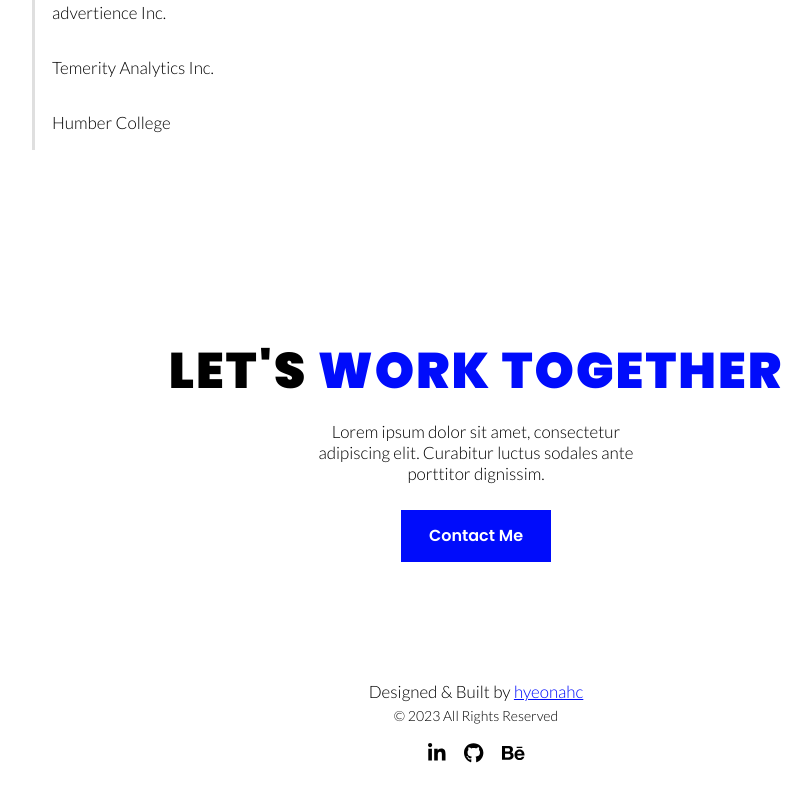
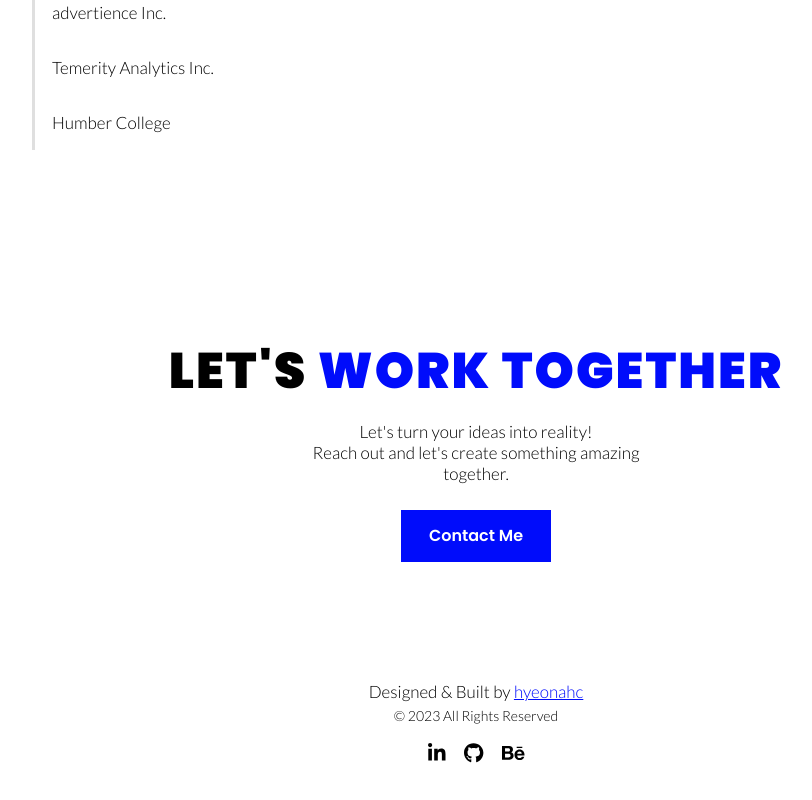
Before and after one commit to hyeonahc/portfolio, a Next.js app: page / in a window 1280 px wide. Shown: the part 4863-5663 px from the top of the page, without its empty margins (164-976 px from the left). Built offline with nearby package versions, Linux system fonts and the light colour scheme.

Commit message:
#19 chore: Update Contact contents

```diff
--- a/components/ContactSection/index.js
+++ b/components/ContactSection/index.js
@@ -20,8 +20,9 @@ const ContactSection = () => {
         let&apos;s <Highlight>work together</Highlight>
       </Title>
       <Paragraph>
-        Lorem ipsum dolor sit amet, consectetur adipiscing elit. Curabitur
-        luctus sodales ante porttitor dignissim.
+        Let&apos;s turn your ideas into reality!
+        <br />
+        Reach out and let&apos;s create something amazing together.
       </Paragraph>
       <Button btnInfo={btnInfo} />
     </Row>
```
